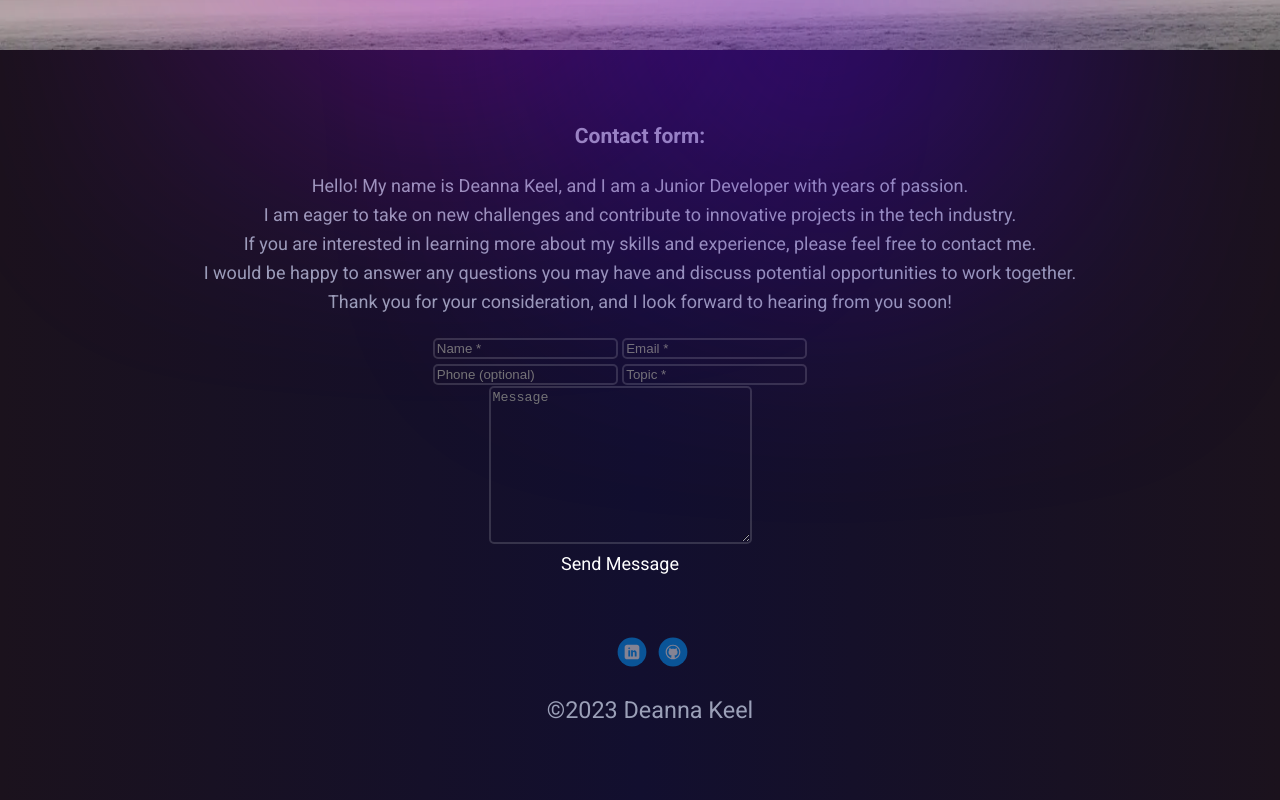
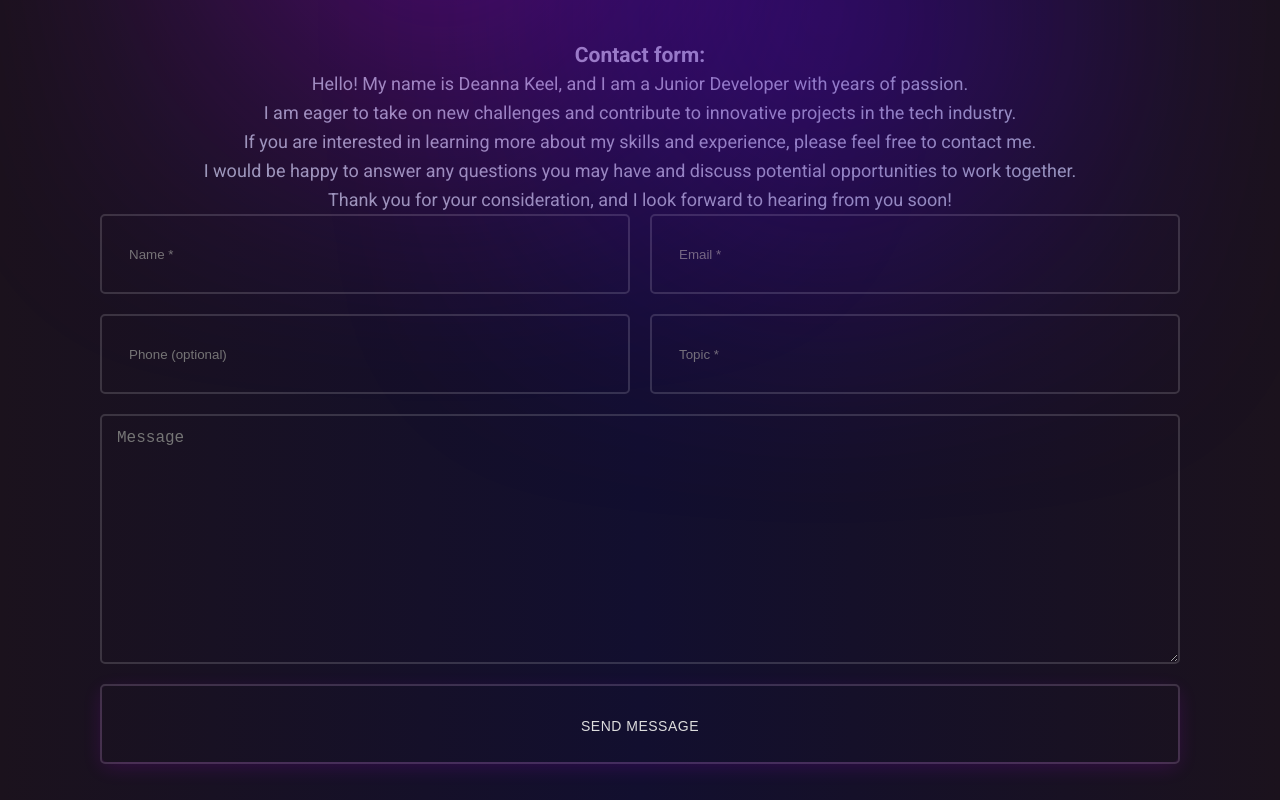
Before and after one commit to Squirtle22/Squirtle22, a plain HTML site: page contact.html in a window 1280 px wide. Shown: the part 460-1260 px from the top of the page. Drawn offline with nearby package versions, Linux system fonts and the light colour scheme; a web font is replaced by a local one.

Commit message:
building style of contact page

```diff
--- a/assets/css/contact.css
+++ b/assets/css/contact.css
@@ -1,28 +1,165 @@
-#contact {
-  padding: 144px 0 150px;
+.container {
+  width: 100%;
+  max-width: 1800px;
+  padding: 0 100px;
+  margin: 0 auto;
 }
 
-.contact {
+@media(max-width: 1200px) {
+  .container {
+    padding: 0 40px
+  }
+}
+
+@media(max-width: 1040px) {
+  .container {
+    padding: 0 20px
+  }
+}
+
+.contact_form ul {
   list-style-type: none;
+  display: -webkit-flex;
+  display: -moz-flex;
+  display: -ms-flex;
+  display: -o-flex;
+  display: flex;
   margin: 0 0 0 -40px;
   flex-wrap: wrap;
 
 }
 
-.contact input[type="text"],
-.contact textarea {
-  border: 2px solid rgba(255, 255, 255, 0.15);
+.contact_form li {
+  padding-left: 40px;
+  margin-bottom: 40px;
+  width: 50%;
+}
+
+.contact_form input[type=text] {
+  height: 80px;
+  padding: 0 27px;
+}
+
+.contact_form input[type=text],
+.contact_form textarea {
+  display: block;
+  width: 100%;
+  min-width: 100%;
+  border: 2px solid rgba(255, 255, 255, .15);
   border-radius: 5px;
   background-color: transparent !important;
   outline: 0;
   color: #fff;
 }
 
-.contact input[type="text"]:focus,
-.contact textarea:focus {
-  border-color: var(--mc1);
+textarea {
+  padding: 13px 15px;
+  height: 250px;
+  background-color: transparent;
+  border-radius: 5px;
+  border: 2px solid rgba(255, 255, 255, .15);
+  font-size: 16px;
+  letter-spacing: 0;
 }
 
-.contact [input_list] {
+.contact_form .input:focus,
+.contact_form textarea:focus {
+  border-color: var(--mc1);
 
 }
+
+.contact_form li.full {
+  width: 100%;
+
+}
+
+@media(max-width: 1400px){
+  .contact_form li{
+    padding-left: 20px;
+    margin-bottom: 20px;
+  }
+
+  .contact_form ul{
+    margin-left: -20px;
+
+  }
+}
+
+.squirtle_button{
+  display: block;
+  width: fit-content;
+  max-width: 100%;
+  text-decoration: none;
+  font-weight: 500;
+  font-size: 14px;
+  letter-spacing: .5px;
+  font-family: var(--hff);
+  height: 50px;
+  line-height: 50px;
+  padding: 0 34px;
+  position: relative;
+  color: var(--hc);
+  text-transform: uppercase;
+  text-align: center;
+  white-space: nowrap;
+  background-color: transparent;
+  outline: transparent 0;
+  border-radius: 5px;
+  border: 2px solid rgba(255, 255, 255, .15);
+
+}
+
+.squirtle_button.full{
+  width: 100%;
+  height: 80px;
+  line-height: 80px;
+}
+
+.squirtle_button:hover{
+  color: #fff;
+}
+
+.squirtle_button:hover:after{
+  animation-duration: 2s;
+}
+
+.squirtle_button:after{
+  position: absolute;
+  top: 0;
+  left: 0;
+  right: 0;
+  bottom: 0;
+  border-radius: 6px;
+  border: 3px solid transparent;
+  background: -moz-linear-gradient(45deg,var(--mc1),var(--mc2),var(--mc1),var(--mc2)) border-box;
+  background: -webkit-linear-gradient(45deg,var(--mc1),var(--mc2),var(--mc1),var(--mc2)) border-box;
+  background: linear-gradient(45deg,var(--mc1),var(--mc2),var(--mc1),var(--mc2)) border-box;
+  -webkit-mask: linear-gradient(#fff 0 0) padding-box,linear-gradient(#fff 0 0);
+  -webkit-mask-composite: destination-out;
+  -webkit-mask-composite: source-out;
+  mask-composite: exclude;
+  background-size: 300% 300%;
+  -webkit-animation: 4s infinite alternate animatedgradient;
+  animation: 4s infinite alternate animatedgradient;
+
+}
+
+.squirtle_button:before{
+  right: 0;
+  bottom: 0;
+  top: 0;
+  left: 0;
+  position: absolute;
+  color: var(--mc1);
+  content: '';
+  opacity: .15;
+  border-radius: 6px;
+  box-shadow: 0 5px 20px
+
+}
+
+@media(max-width: 480px){
+  .container{
+    padding: 0 10px;
+  }
+}
--- a/assets/css/index.css
+++ b/assets/css/index.css
@@ -7,6 +7,14 @@
     --hff: 'Heebo',sans-serif;
     --bff: 'Roboto', sans-serif;
   }
+
+  *,:after,:before {
+    margin: 0;
+    padding: 0;
+    -webkit-box-sizing: border-box;
+    -moz-box-sizing: border-box;
+    box-sizing: border-box
+}
 
   body {
     font-family: var(--bff);
--- a/assets/js/email.js
+++ b/assets/js/email.js
@@ -1,5 +1,5 @@
 window.onload = function() {
-    document.getElementById('contact-form').addEventListener('submit', function(event) {
+    document.getElementById('contact_form').addEventListener('submit', function(event) {
         event.preventDefault();
         // these IDs from the previous steps
         emailjs.sendForm('service_q8gxg28', 'template_ssdym4a', this)
--- a/contact.html
+++ b/contact.html
@@ -44,38 +44,40 @@
                 <br>
                 If you are interested in learning more about my skills and experience, please feel free to contact me.
                 <br>
-            I would be happy to answer any questions you may have and discuss potential opportunities to work together.
+                I would be happy to answer any questions you may have and discuss potential opportunities to work
+                together.
                 <br>
                 Thank you for your consideration, and I look forward to hearing from you soon!
             </p>
 
-        <div class="contact">
+            <div class="contact_form">
                 <form class="contact_form" id="contact_form">
                     <div class="input_list">
-                    <div class="left">
-                        <input id="name" type="text"
-                        placeholder="Name *" required>
-                        <input id="email" type="text"
-                        placeholder="Email *" required>
+                        <ul>
+                            <li>
+                                <input class="input" id="name" type="text" placeholder="Name *" required>
+                            </li>
+                            <li>
+                                <input class="input" id="email" type="text" placeholder="Email *" required>
+                            </li>
+                            <li>
+                                <input class="input" id="phone" type="text" placeholder="Phone (optional)">
+                            </li>
+                            <li>
+                                <input class="input" id="topic" type="text" placeholder="Topic *" required>
+                            </li>
+                            <li class="full">
+                                <textarea id="message" placeholder="Message"></textarea>
+                            </li>
+                            <li class="full">
+                                <div class="mw300">
+                                    <button id="send_message" class="squirtle_button full " type="submit">
+                                            <span>Send Message</span>
+                                    </button>
                                 </div>
-                    <div class="right">
-                        <input id="phone" type="text"
-                        placeholder="Phone (optional)">
-                        <input id="topic" type="text"
-                        placeholder="Topic *" required>
+                            </li>
+                        </ul>
                     </div>
-                    <div class="full">
-                        <textarea id="message" placeholder="Message" cols="30" rows="10"></textarea>
-                    </div>
-                    <div class="full">
-                        <div class="mw300">
-                            <a id="send_message" href="#" class="metaportal_fn_button full">
-                                <span>Send Message</span>
-                            </a>
-                        </div>
-                    </div>
-            </div>
-
                 </form>
             </div>
         </div>
```
Lines whose indentation alone changed are shown as unchanged.
